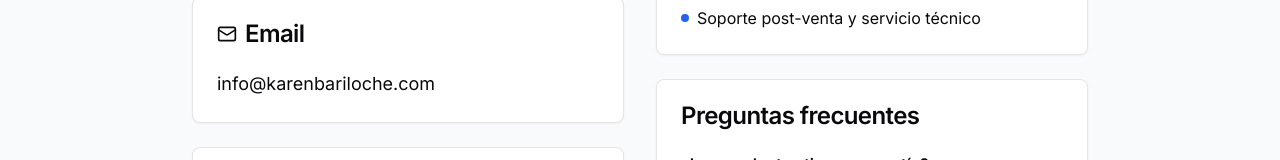
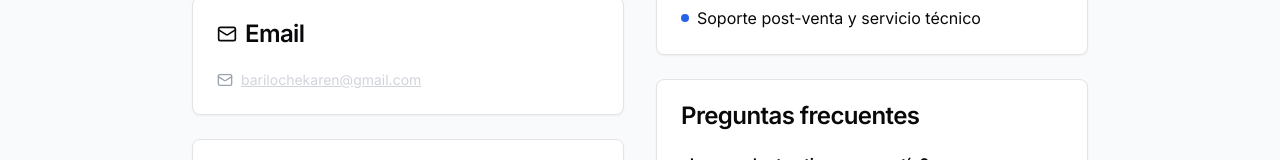
Before and after one commit to Nico-Pastorino/karen-bariloche, a Next.js app: page /contacto in a window 1280 px wide. Shown: the part 491-651 px from the top of the page. Built offline with nearby package versions, Linux system fonts and the light colour scheme; no server answers; the database is empty.

Commit message:
Actualizar dirección de correo electrónico de contacto en la sección de información

```diff
--- a/app/contacto/page.tsx
+++ b/app/contacto/page.tsx
@@ -55,7 +55,15 @@ export default function ContactPage() {
                   </CardTitle>
                 </CardHeader>
                 <CardContent>
-                  <p className="text-lg">info@karenbariloche.com</p>
+                  <li className="flex items-center space-x-2">
+                   <Mail className="h-4 w-4 text-gray-400" />
+                    <a
+                     href="mailto:barilochekaren@gmail.com"
+                     className="text-gray-300 hover:text-white transition-colors text-sm underline"
+                        >
+                         barilochekaren@gmail.com
+                    </a>
+                  </li>
                 </CardContent>
               </Card>
 
```
